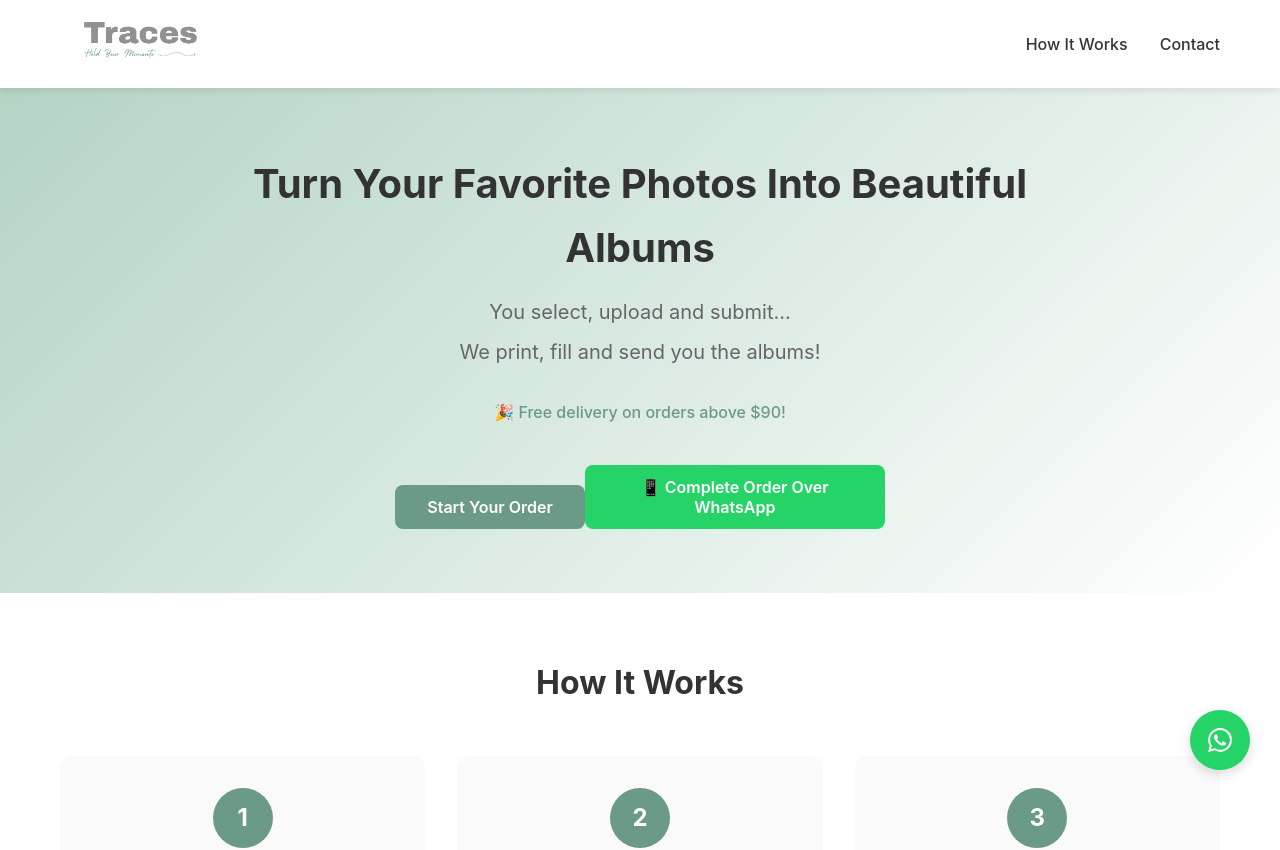
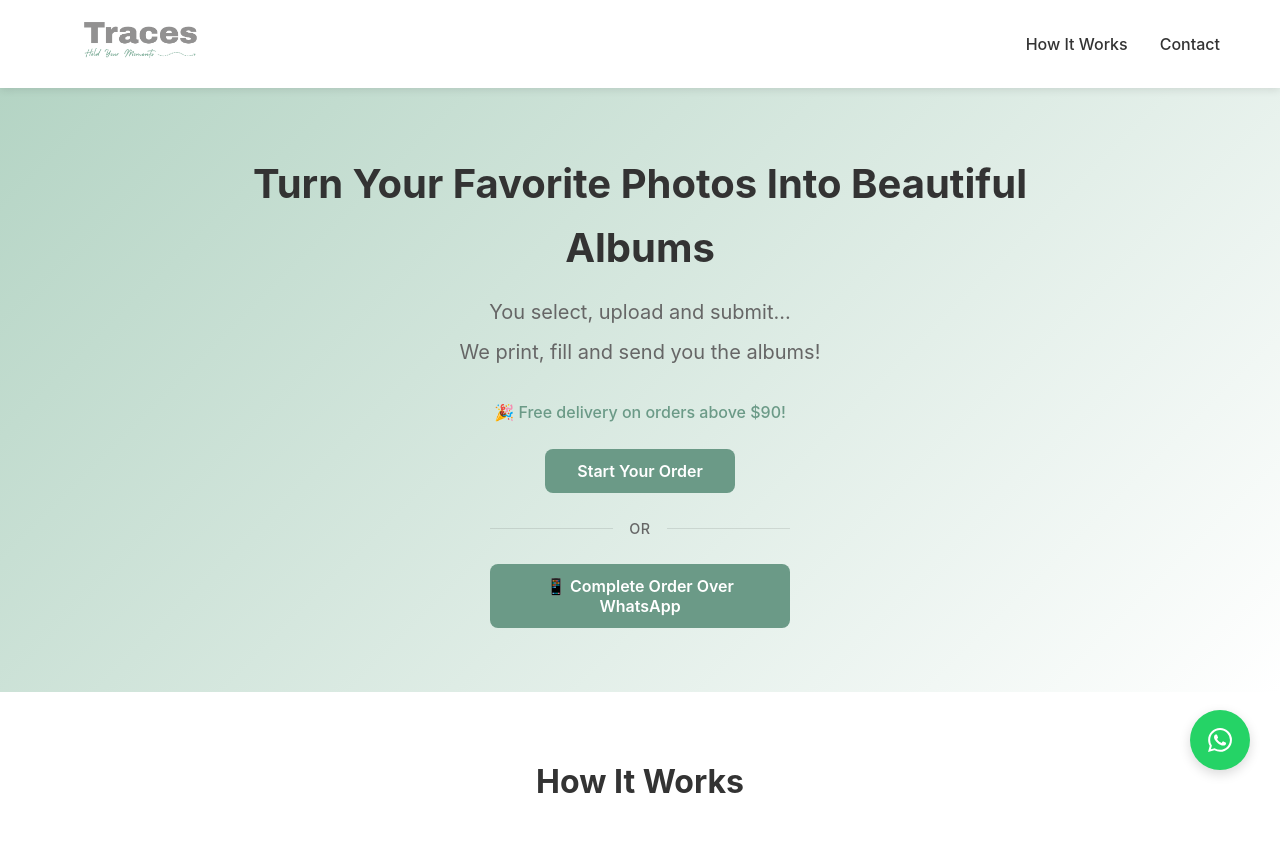
Before and after one commit to zahiallam-design/traces-landing-page, a React (Vite) app: page / in a window 1280 px wide. Shown: the top 850 px of the page. Built offline with nearby package versions, Linux system fonts and the light colour scheme; the HTML template or start-up script is replaced by a standard one.

Commit message:
Update build fix

```diff
--- a/src/components/Hero.jsx
+++ b/src/components/Hero.jsx
@@ -65,32 +65,42 @@ function Hero() {
           <p style={{ marginTop: '1rem', marginBottom: '1.5rem', color: 'var(--pastel-green-dark)', fontWeight: '500', fontSize: '1rem' }}>
             🎉 Free delivery on orders above $90!
           </p>
+          <div style={{ display: 'flex', flexDirection: 'column', alignItems: 'center', gap: '1rem' }}>
             <button
               className="btn btn-primary"
               onClick={() => scrollToSection('album-sections')}
             >
               Start Your Order
             </button>
+            <div style={{
+              display: 'flex',
+              alignItems: 'center',
+              gap: '1rem',
+              width: '100%',
+              maxWidth: '300px',
+              margin: '0.5rem 0'
+            }}>
+              <div style={{ flex: 1, height: '1px', backgroundColor: 'rgba(0,0,0,0.1)' }}></div>
+              <span style={{
+                color: 'var(--text-light)',
+                fontWeight: '500',
+                fontSize: '0.9rem',
+                textTransform: 'uppercase',
+                letterSpacing: '0.5px'
+              }}>OR</span>
+              <div style={{ flex: 1, height: '1px', backgroundColor: 'rgba(0,0,0,0.1)' }}></div>
+            </div>
             <button
-            className="btn btn-secondary"
+              className="btn btn-primary"
               onClick={handleWhatsAppOrder}
               style={{
-              marginTop: '1rem',
-              backgroundColor: '#25D366',
-              color: 'white',
-              border: 'none',
                 width: '100%',
                 maxWidth: '300px'
-            }}
-            onMouseEnter={(e) => {
-              e.target.style.backgroundColor = '#20BA5A';
-            }}
-            onMouseLeave={(e) => {
-              e.target.style.backgroundColor = '#25D366';
               }}
             >
               📱 Complete Order Over WhatsApp
             </button>
+          </div>
         </div>
       </div>
     </section>
```
Lines whose indentation alone changed are shown as unchanged.
